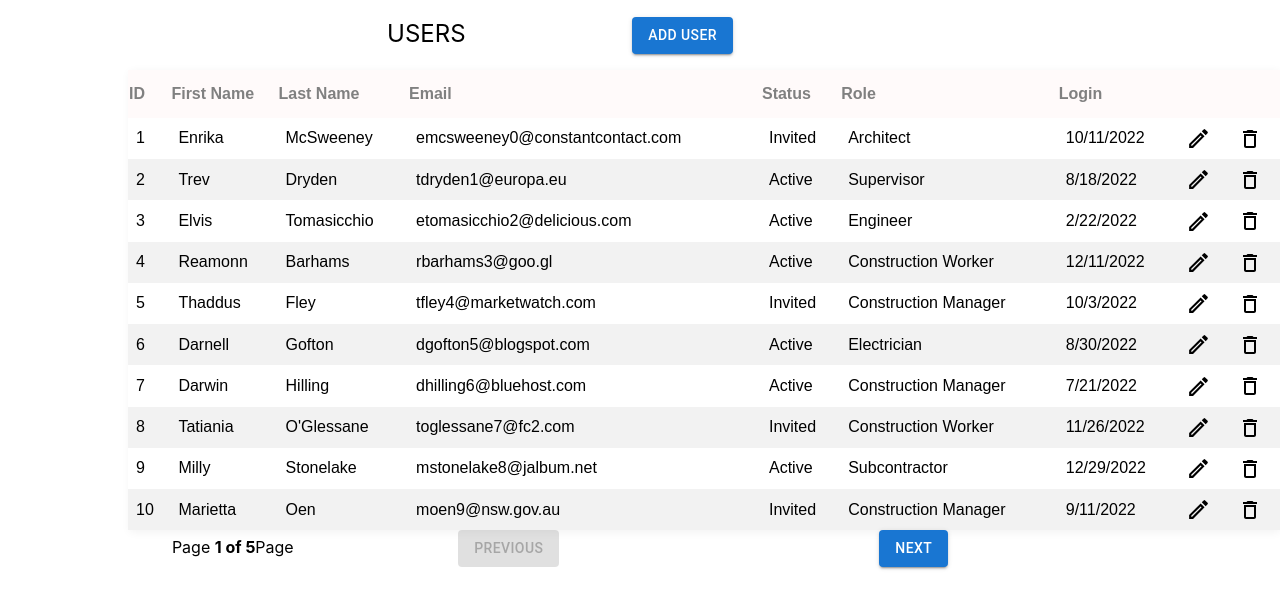
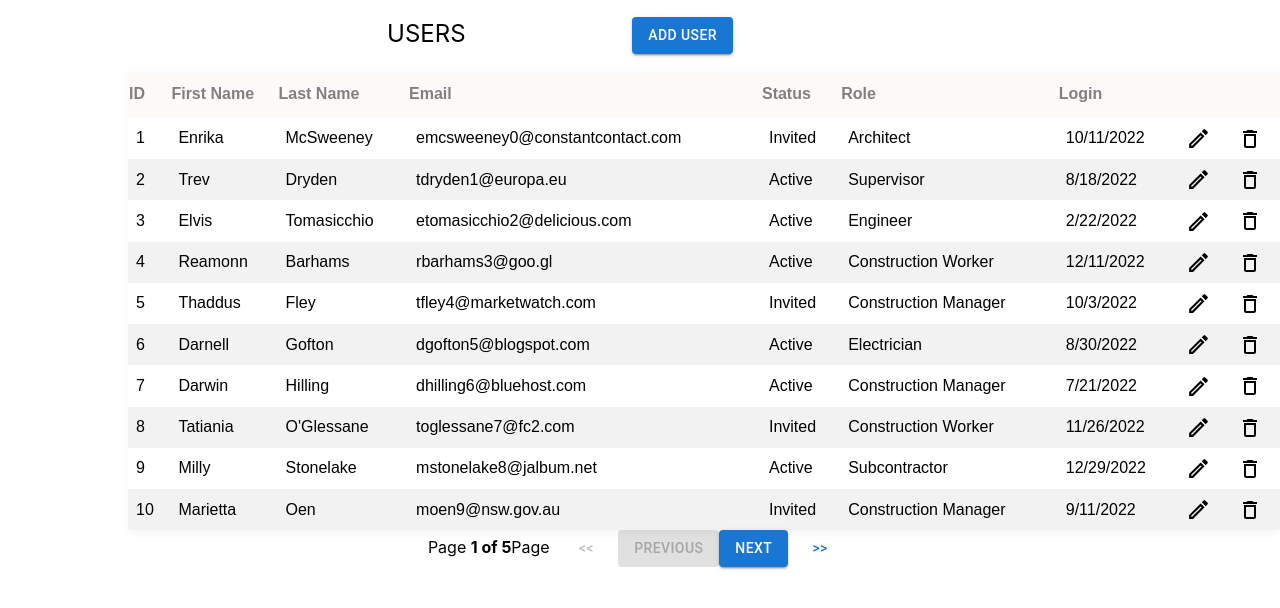
Before and after one commit to ambikabongirwar/UsersPage, a React (Create React App) app: page / in a window 1280 px wide. Shown: the top 608 px of the page. Built offline with nearby package versions, Linux system fonts and the light colour scheme.

Commit message:
added more pagination

```diff
--- /dev/null
+++ b/src/Components/AddUserModal.tsx
@@ -0,0 +1,9 @@
+import React from 'react'
+
+export default function AddUserModal() {
+  return (
+    <div>
+      Need to implement
+    </div>
+  )
+}
--- a/src/Components/UsersTable.tsx
+++ b/src/Components/UsersTable.tsx
@@ -10,6 +10,7 @@ import UserModal from './UserModal'
 import Button from '@mui/material/Button';
 import ArrowDropUpIcon from '@mui/icons-material/ArrowDropUp';
 import ArrowDropDownIcon from '@mui/icons-material/ArrowDropDown';
+import AddUserModal from './AddUserModal'
 
 export default function UsersTable() {
     const [modalData, setmodalData] = useState({id: -1,
@@ -92,6 +93,8 @@ export default function UsersTable() {
         canNextPage,
         canPreviousPage,
         pageOptions,
+        gotoPage,
+        pageCount,
         state,
     } = tableInstance
 
@@ -118,7 +121,7 @@ export default function UsersTable() {
   return (
     <>
     <Container>
-        <div className="header">Users <span><Button sx={{mx: 20 }} variant="contained">Add User</Button></span></div>
+        <div className="header">Users <span><Button sx={{mx: 20 }} variant="contained" onClick={() => {<AddUserModal></AddUserModal>}}>Add User</Button></span></div>
         <table {...getTableProps()} >
         <thead>
             {
@@ -161,8 +164,15 @@ export default function UsersTable() {
                 </strong>
                 Page{" "}
             </span>
-            <Button sx={{mx: 20 }} variant="contained" onClick={() => previousPage()} disabled={!canPreviousPage}>Previous</Button>
-            <Button sx={{mx: 20 }} variant="contained" onClick={() => nextPage()} disabled={!canNextPage}>Next</Button>
+            {/*<span>
+                | Go to page: {' '}
+                <input type='number' defaultValue={pageIndex + 1} onChange={e => {const pageNumber = e.target.value ? Number(e.target.value) - 1: 0
+                gotoPage(pageNumber)}} />
+                </span>*/}
+            <Button onClick = {() => gotoPage(0)} disabled={!canPreviousPage}>{'<<'}</Button>
+            <Button variant="contained" onClick={() => previousPage()} disabled={!canPreviousPage}>Previous</Button>
+            <Button variant="contained" onClick={() => nextPage()} disabled={!canNextPage}>Next</Button>
+            <Button onClick = {() => gotoPage(pageCount - 1)} disabled={!canNextPage}>{'>>'}</Button>
         </div>
     </Container>
     { modalData.id !== -1 ? <LookForClicks></LookForClicks> : <p></p>}
```
